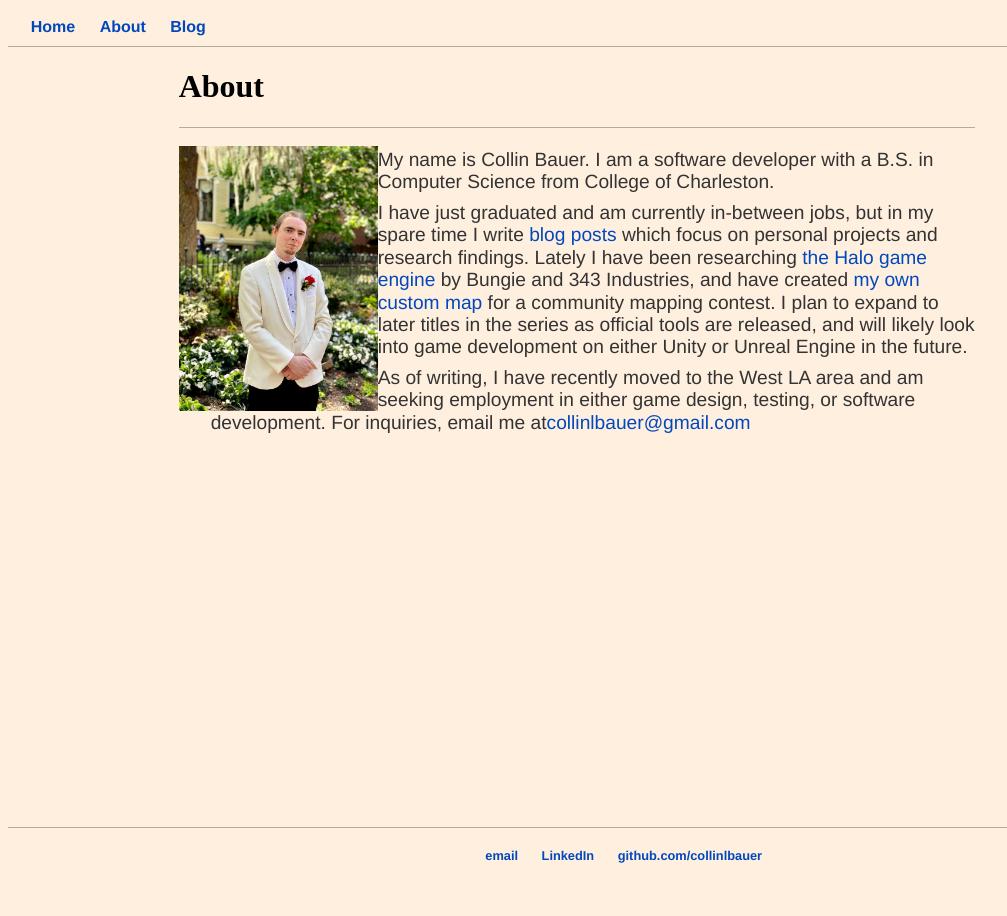
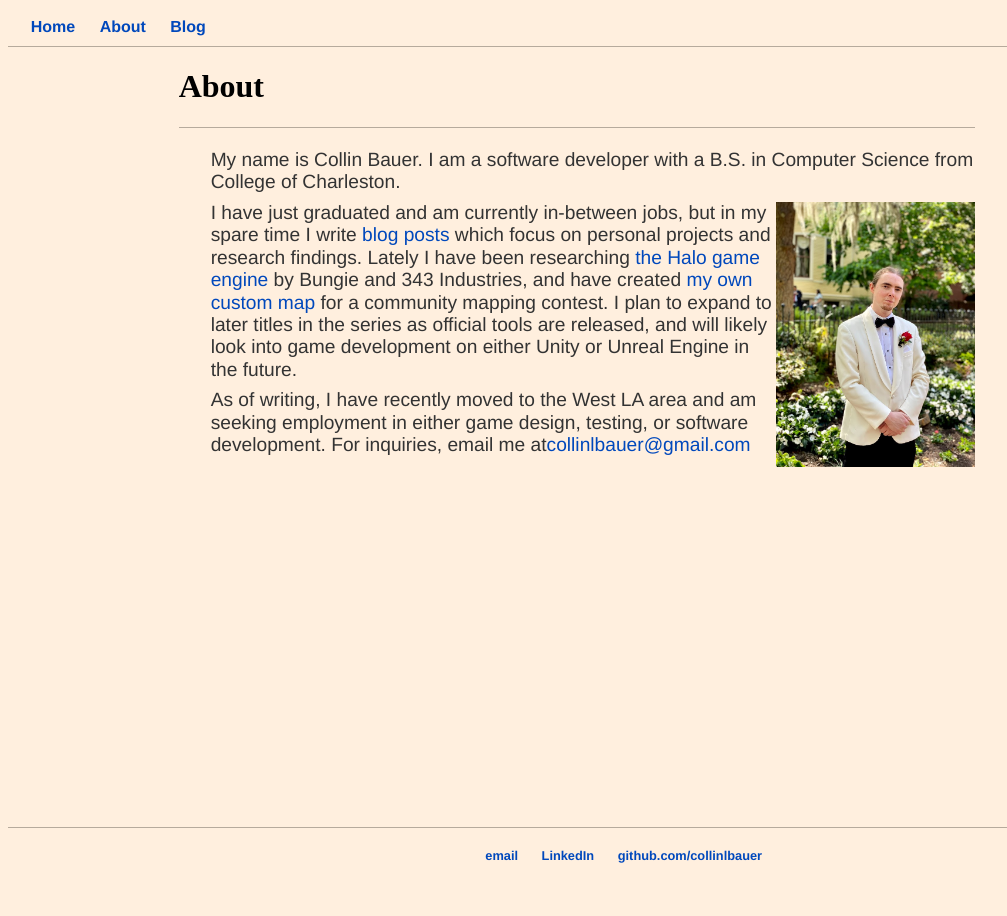
Before and after one commit to CollinLBauer/collinlbauer.github.io, a Jekyll site: the page built from about/index.html, in a window 1280 px wide. Shown: the whole page, without its empty margins (0-1007 px from the left). Built offline with Jekyll 4.4.1, drawn with Linux system fonts in a browser that asks for light colours.

Commit message:
floaty schmoaty

```diff
--- a/about/index.html
+++ b/about/index.html
@@ -5,9 +5,10 @@ title: About
 
 
 
-<img src="https://raw.githubusercontent.com/CollinLBauer/collinlbauer.github.io/master/images/collin/IMG_0359.jpg" id="headshot">
-
-<p>My name is Collin Bauer. I am a software developer with a B.S. in Computer Science from College of Charleston.</p>
+<div>
+  <p>My name is Collin Bauer. I am a software developer with a B.S. in Computer Science from College of Charleston.</p>
+  <img src="https://raw.githubusercontent.com/CollinLBauer/collinlbauer.github.io/master/images/collin/IMG_0359.jpg" id="headshot">
+</div>
 
 <p>I have just graduated and am currently in-between jobs, but in my spare time I write <a href="/blog?filter=portfolio">blog posts</a> which focus on personal projects and research findings. Lately I have been researching <a href="/portfolio/2021/04/19/The-Halo-Game-Engine.html">the Halo game engine</a> by Bungie and 343 Industries, and have created <a href="/portfolio/2021/07/17/Map-Preview.html">my own custom map</a> for a community mapping contest. I plan to expand to later titles in the series as official tools are released, and will likely look into game development on either Unity or Unreal Engine in the future.</p>
 
--- a/css/main.css
+++ b/css/main.css
@@ -158,6 +158,6 @@ div.post img {
 
 /* other CSS here */
 #headshot {
-    float: left;
+    float: right;
     width: 25%
 }
```
